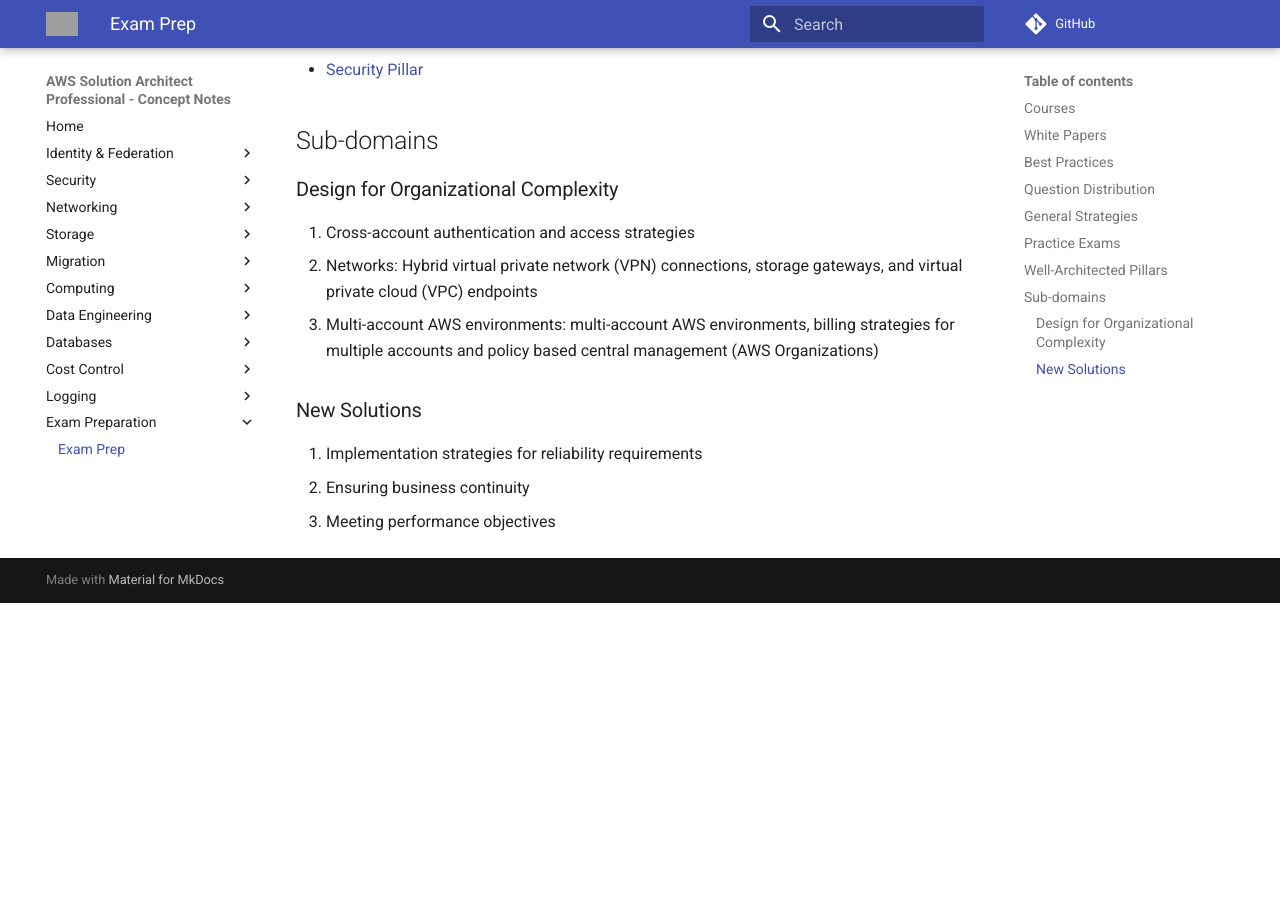
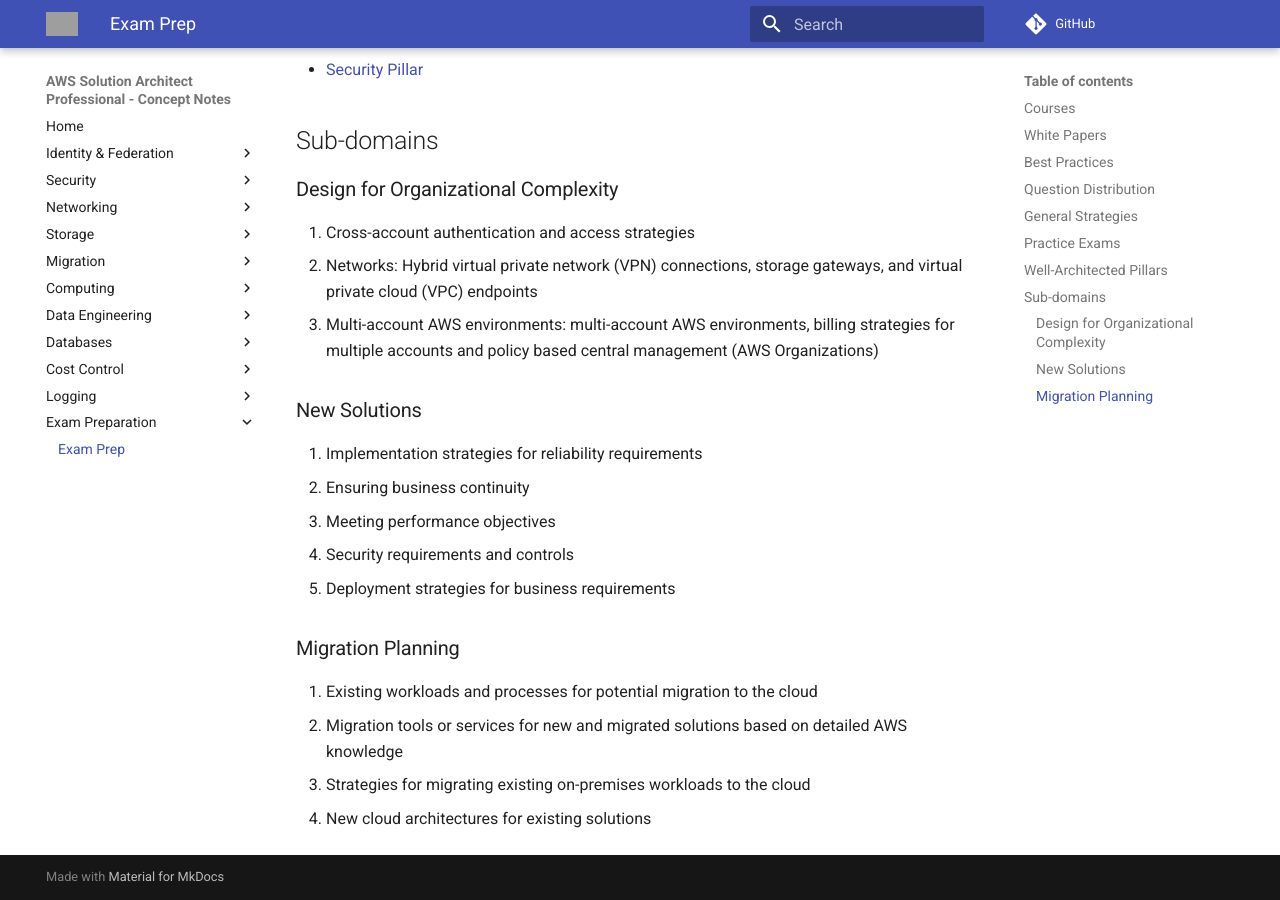
Before and after one commit to jeyabalajis/aws-certified-sa-pro-notes, an MkDocs documentation site: the page built from docs/exam_prep/exam_prep.md, in a window 1280 px wide and 900 px high, scrolled down 1888 px. Built offline with MkDocs 1.6.1 and Material for MkDocs 9.7.7, drawn with Linux system fonts in a browser that asks for light colours; comment, search, counter and statistics services are not loaded; before the commit the page ends 2491 px from its top, so only the background shows below that; grey boxes are pictures that could not be loaded.

Commit message:
enriched exam prep

```diff
--- a/docs/exam_prep/exam_prep.md
+++ b/docs/exam_prep/exam_prep.md
@@ -52,11 +52,22 @@
 ## Sub-domains
 
 ### Design for Organizational Complexity
+
 1. Cross-account authentication and access strategies
 2. Networks: Hybrid virtual private network (VPN) connections, storage gateways, and virtual private cloud (VPC) endpoints
 3. Multi-account AWS environments:  multi-account AWS environments, billing strategies for multiple accounts and policy based central management (AWS Organizations)
 
 ### New Solutions
+
 1. Implementation strategies for reliability requirements
 2. Ensuring business continuity
 3. Meeting performance objectives
+4. Security requirements and controls
+5. Deployment strategies for business requirements
+
+### Migration Planning
+
+1. Existing workloads and processes for potential migration to the cloud
+2. Migration tools or services for new and migrated solutions based on detailed AWS knowledge
+3. Strategies for migrating existing on-premises workloads to the cloud
+4. New cloud architectures for existing solutions
```
